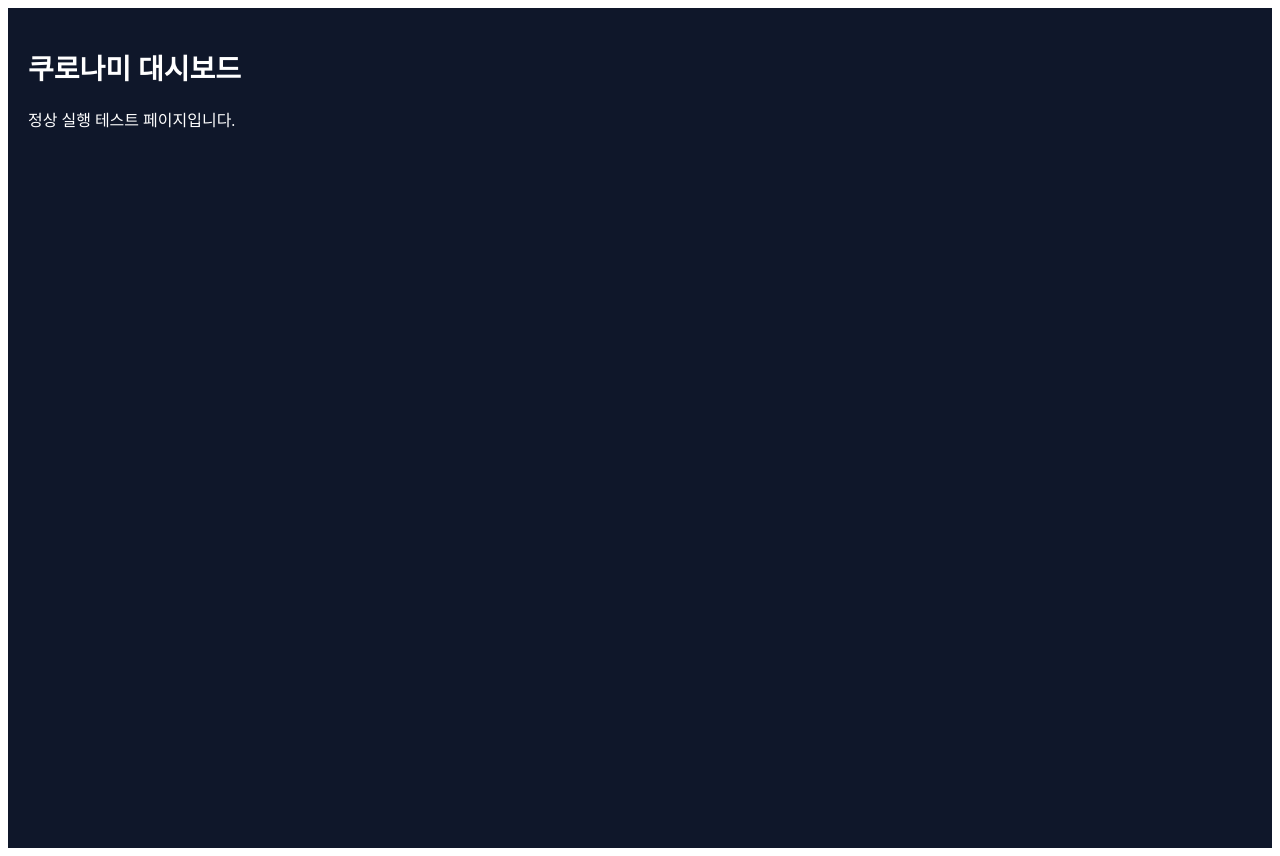
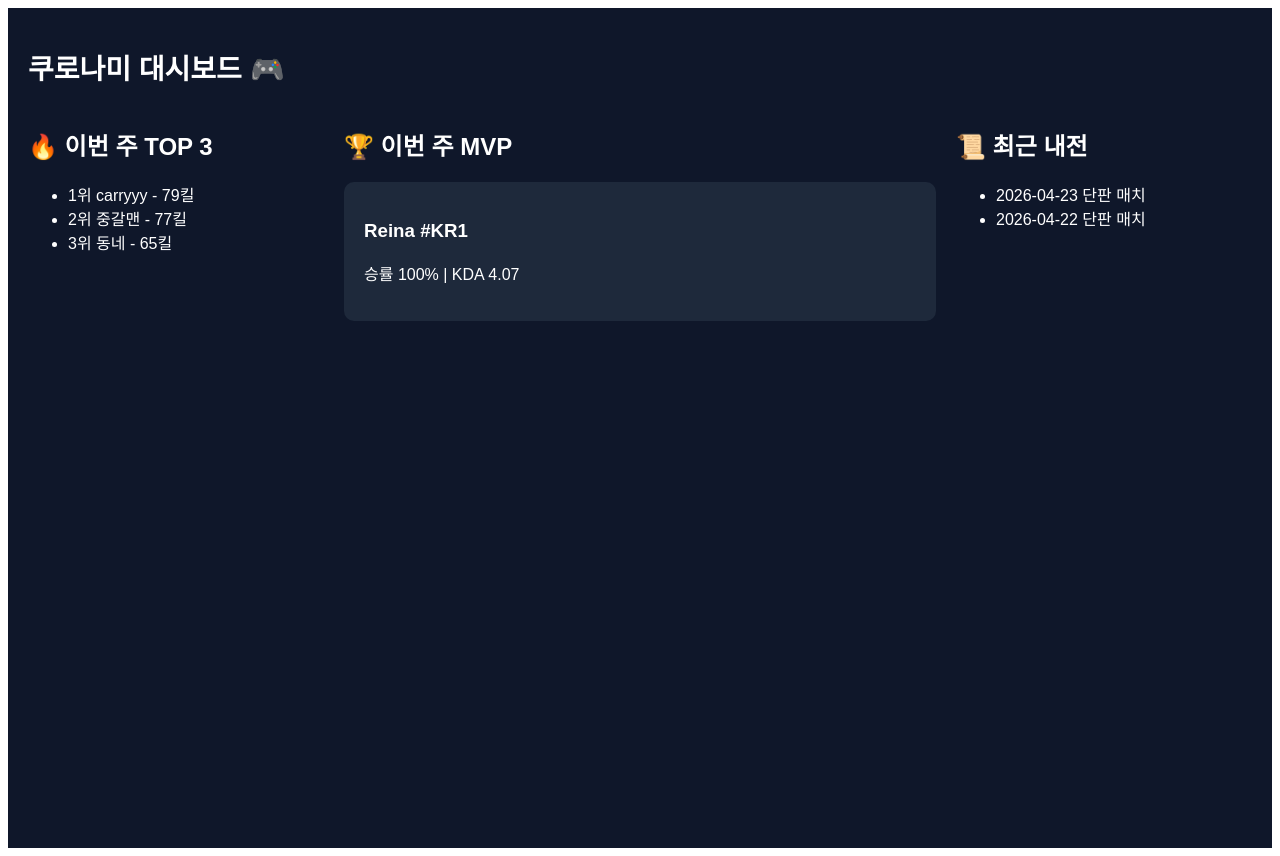
Before and after one commit to yoona0321/kuronami-dashboard, a Next.js app: page / in a window 1280 px wide. Built offline with nearby package versions, Linux system fonts and the light colour scheme.

Commit message:
UI update

```diff
--- a/pages/index.js
+++ b/pages/index.js
@@ -1,8 +1,51 @@
 export default function Home() {
   return (
-    <div style={{ background: "#0f172a", color: "white", minHeight: "100vh", padding: "20px" }}>
-      <h1 style={{ fontSize: "28px", marginBottom: "20px" }}>쿠로나미 대시보드</h1>
-      <p>정상 실행 테스트 페이지입니다.</p>
+    <div style={{
+      background: "#0f172a",
+      minHeight: "100vh",
+      color: "white",
+      padding: "20px",
+      fontFamily: "sans-serif"
+    }}>
+      <h1 style={{ fontSize: "28px", marginBottom: "20px" }}>
+        쿠로나미 대시보드 🎮
+      </h1>
+
+      <div style={{ display: "flex", gap: "20px" }}>
+
+        {/* 왼쪽 */}
+        <div style={{ flex: 1 }}>
+          <h2>🔥 이번 주 TOP 3</h2>
+          <ul>
+            <li>1위 carryyy - 79킬</li>
+            <li>2위 중갈맨 - 77킬</li>
+            <li>3위 동네 - 65킬</li>
+          </ul>
+        </div>
+
+        {/* 중앙 */}
+        <div style={{ flex: 2 }}>
+          <h2>🏆 이번 주 MVP</h2>
+          <div style={{
+            background: "#1e293b",
+            padding: "20px",
+            borderRadius: "10px"
+          }}>
+            <h3>Reina #KR1</h3>
+            <p>승률 100% | KDA 4.07</p>
+          </div>
+        </div>
+
+        {/* 오른쪽 */}
+        <div style={{ flex: 1 }}>
+          <h2>📜 최근 내전</h2>
+          <ul>
+            <li>2026-04-23 단판 매치</li>
+            <li>2026-04-22 단판 매치</li>
+          </ul>
+        </div>
+
+      </div>
     </div>
   );
 }
```
